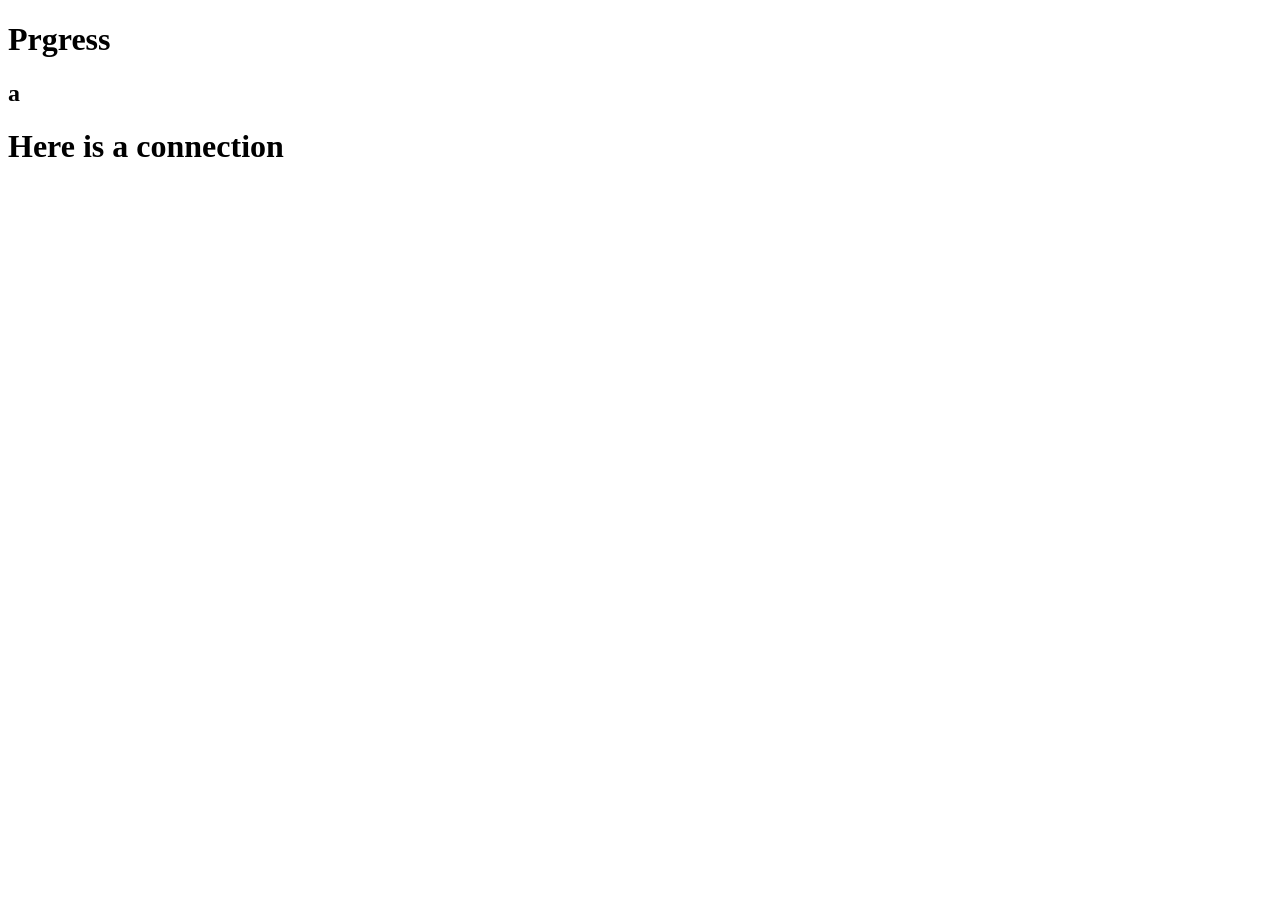
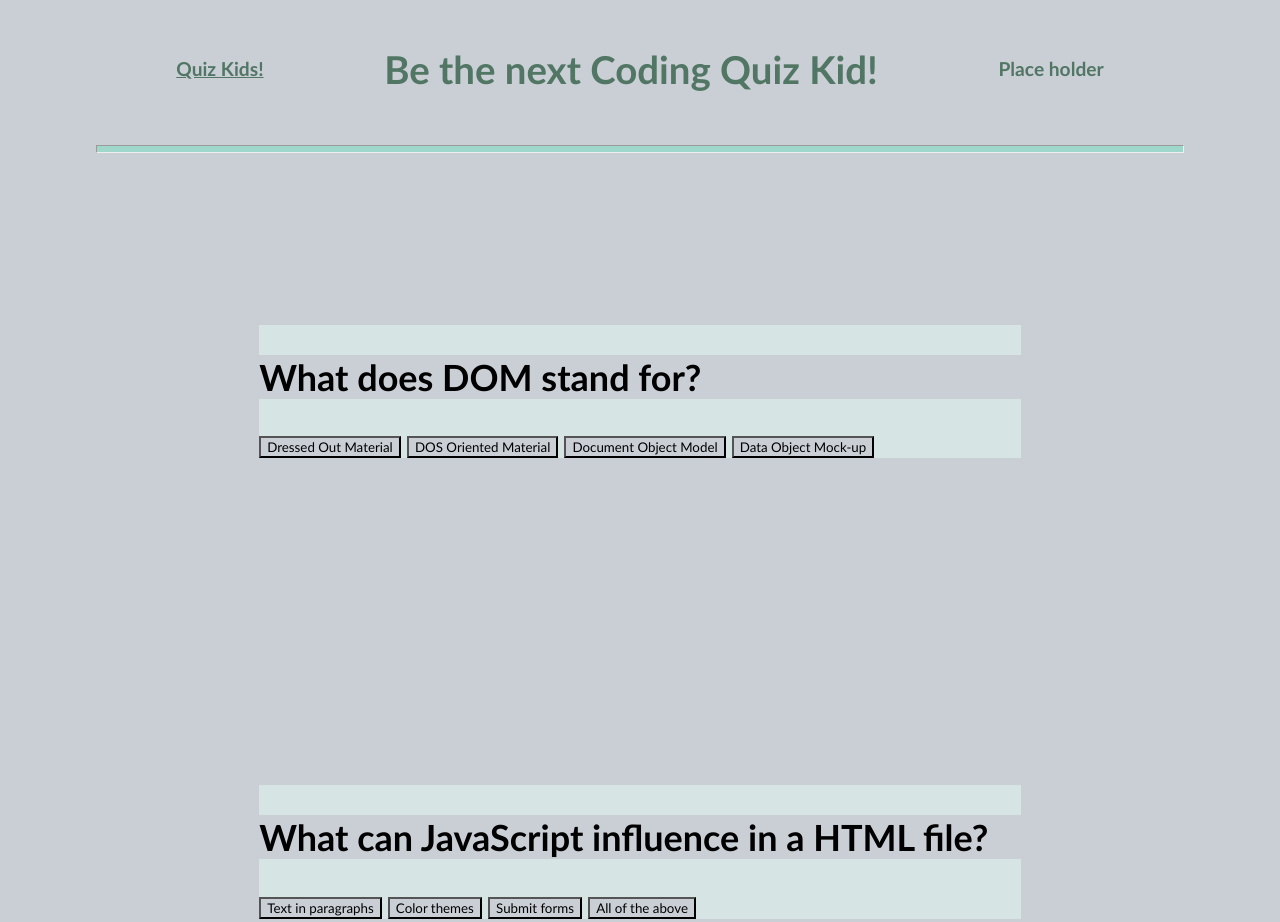
Before and after one commit to Simplerer/code-quiz-kid, a plain HTML site: page index.html in a window 1280 px wide. Shown: the top 922 px of the page. Before the commit the page ends 800 px from the top, so only its background shows below. Drawn offline with Linux system fonts and the light colour scheme.

Commit message:
started content and styling for quiz

```diff
--- a/assets/script.js
+++ b/assets/script.js
@@ -1,25 +1,23 @@
-var header = document.createElement("h1");
-
-header.textContent = "Here is a connection";
-
-document.body.appendChild(header)
-
-var nextEl = document.querySelector('#next');
+var nextEl = document.querySelector("#next");
+var topScores = document.querySelector("#topscores")
+var questionEl = document.querySelector(".container")
 var cursor = 0;
 
-var questions = ["a", "b", "c", "d"];
 
-var displayQuestion = function() {
-    nextEl.textContent = questions[cursor];
-};
 
-var advance = function() {
-    if (cursor < questions.length - 1) {
-        cursor++;
-        displayQuestion()
-    }
-};
+// var questions = ["a", "b", "c", "d"];
 
-nextEl.addEventListener('click', advance);
+// var displayQuestion = function() {
+//     nextEl.textContent = questions[cursor];
+// };
 
-displayQuestion();
+// var advance = function() {
+//     if (cursor < questions.length - 1) {
+//         cursor++;
+//         displayQuestion()
+//     }
+// };
+
+// nextEl.addEventListener('click', advance);
+
+// displayQuestion();
--- a/assets/style.css
+++ b/assets/style.css
@@ -0,0 +1,41 @@
+*{
+    font-family: 'Trebuchet MS', 'Lucida Sans Unicode', 'Lucida Grande', 'Lucida Sans', Arial, sans-serif;
+    background-color: #cacfd6;
+    box-sizing: border-box;
+}
+
+body {
+    width: 85%;
+    display: flex;
+    flex-direction: column;
+    margin: auto;
+}
+
+header {
+    padding: 20px;
+    display: flex;
+    justify-content: space-around;
+    align-items: center;
+    color: #517664;
+    font-weight: 600;
+    font-size: 120%;
+}
+
+header a {
+    color: inherit;
+}
+
+hr {
+    height: 8px;
+    width: 100%;
+    background-color: #9FD8CB;
+}
+
+section {
+    background-color: #d6e5e3;
+    border-color: #517664;
+    border-width: 20px;
+    margin: 15%;
+    font-size: 150%;
+
+}
--- a/index.html
+++ b/index.html
@@ -5,10 +5,55 @@
     <meta http-equiv="X-UA-Compatible" content="IE=edge">
     <meta name="viewport" content="width=device-width, initial-scale=1.0">
     <title>Who will be the new CodeQuizKid!?</title>
+    <link rel="stylesheet" href="./assets/style.css">
 </head>
 <body>
-    <h1>Prgress</h1>
-    <h2 id="next"></h2>
+    <header>
+        <a href="#topscore">Quiz Kids!</a>
+        <h1>Be the next Coding Quiz Kid!</h1>
+        <p id="timer">Place holder</p>
+    </header> <hr>
+    <section class="container" id="next">
+        <h2 id="questions">What does DOM stand for?</h2>
+            <button id="buttons">Dressed Out Material</button>
+            <button id="buttons">DOS Oriented Material</button>
+            <button id="buttons">Document Object Model</button>
+            <button id="buttons">Data Object Mock-up</button>
+
+    </section>
+    <section class="container" id="next">
+        <h2 id="questions">What can JavaScript influence in a HTML file?</h2>
+            <button id="buttons">Text in paragraphs</button>
+            <button id="buttons">Color themes</button>
+            <button id="buttons">Submit forms</button>
+            <button id="buttons">All of the above</button>
+
+    </section>
+    <section class="container" id="next">
+        <h2 id="questions"></h2>
+            <button id="buttons"></button>
+            <button id="buttons"></button>
+            <button id="buttons"></button>
+            <button id="buttons"></button>
+
+    </section>
+    <section class="container" id="next">
+        <h2 id="questions"></h2>
+            <button id="buttons"></button>
+            <button id="buttons"></button>
+            <button id="buttons"></button>
+            <button id="buttons"></button>
+
+    </section>
+    <section class="container" id="next">
+        <h2 id="questions"></h2>
+            <button id="buttons"></button>
+            <button id="buttons"></button>
+            <button id="buttons"></button>
+            <button id="buttons"></button>
+
+    </section>
+
     <script src="./assets/script.js"></script>
 </body>
 </html>
```
